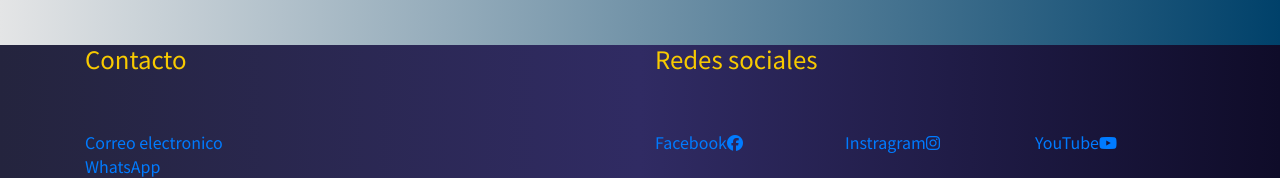
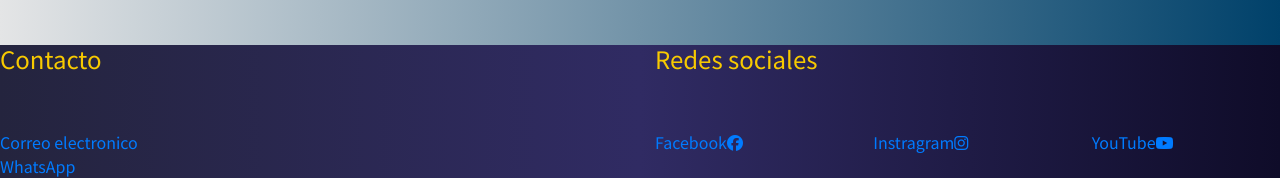
Before and after one commit to chuchenelida/MagiCircle-Martinez, a website: page index.html in a window 1280 px wide. Shown: the part 2374-2552 px from the top of the page. Drawn offline with nearby package versions, Linux system fonts and the light colour scheme.

Commit message:
Comienza Proyecto final

```diff
--- a/index.html
+++ b/index.html
@@ -125,7 +125,7 @@
 </main>
 
     <footer><!--Contactos y redes sociales-->
-      <div class="container">
+      <div class="container-fluid__footer">
         <div class="row ">
           <div class="col-6">
             <h4>Contacto</h4>
```
